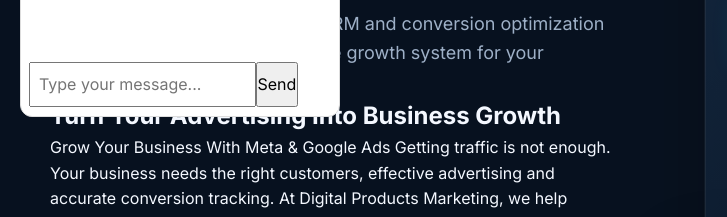
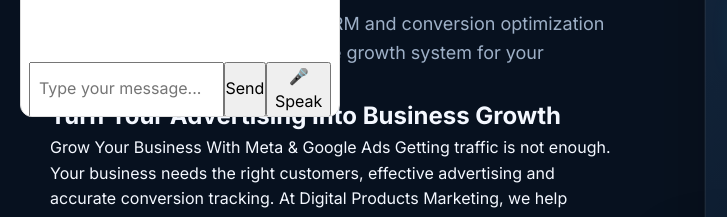
Before and after one commit to mishaqDPM/Digital-products-marketing-, a plain HTML site: page index.html in a window 1280 px wide. Both pictures are taken after a click on the element "💬 Chat with AI". Shown: the part 583-800 px from the top of the page, 0-727 px from the left. Drawn offline with Linux system fonts and the light colour scheme.

Commit message:
Add voice chat button to AI chat input
Added a voice chat button to the chat input section.

```diff
--- a/index.html
+++ b/index.html
@@ -486,14 +486,21 @@ Book Your Free Business Growth Consultation </p>
     <p>Assalam-o-Alaikum! How can I help you today?</p>
   </div>
 
+
 <div class="ai-chat-input">
   <input
     type="text"
     id="ai-message"
     placeholder="Type your message..."
   />
+
   <button onclick="sendAIMessage()">Send</button>
+
+  <button id="ai-voice-button" onclick="startVoiceChat()">
+    🎤 Speak
+  </button>
 </div>
+
 </div>
 
 <style>
```
Lines whose indentation alone changed are shown as unchanged.
